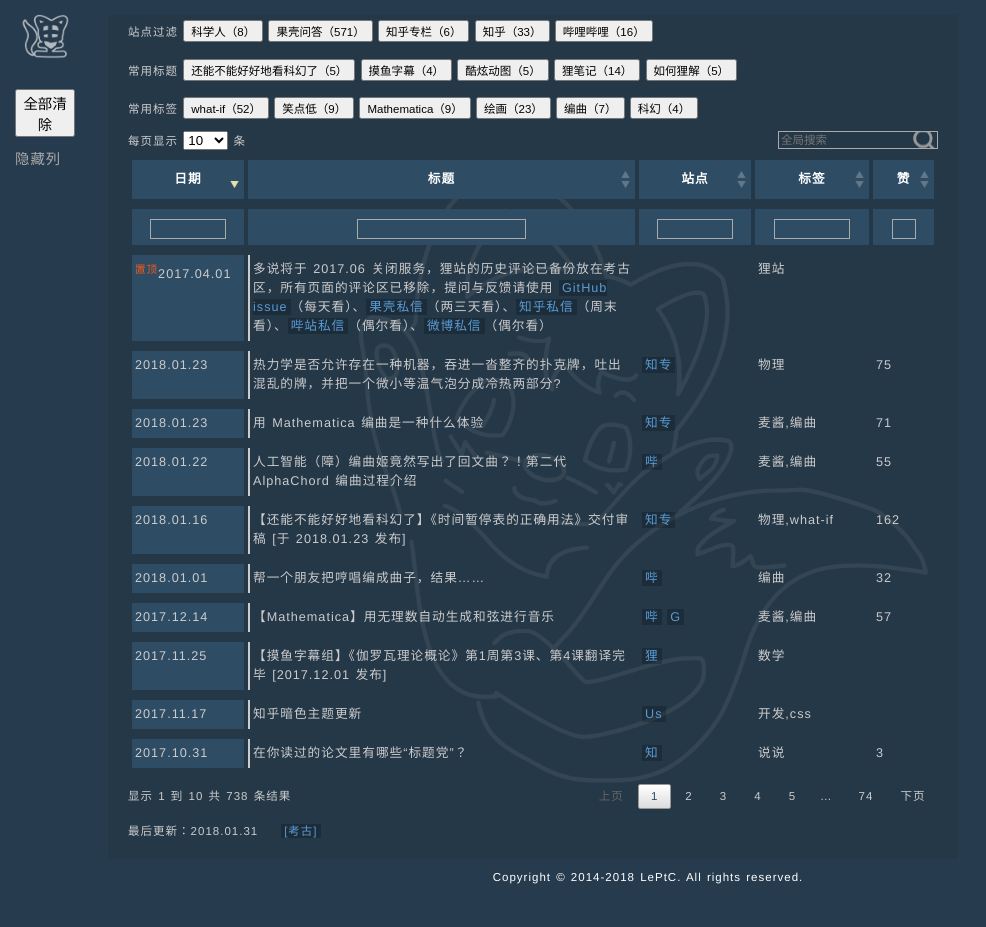
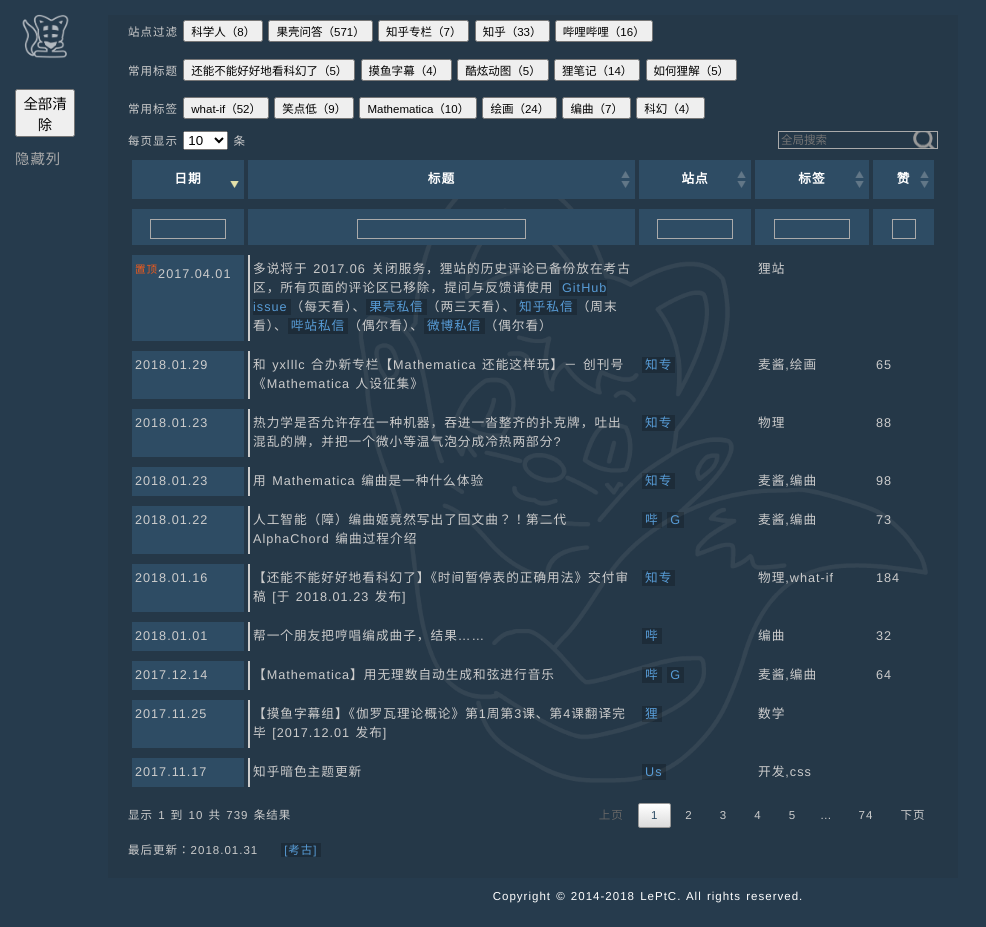
Before and after one commit to LePtC/LePtC.github.io, a Jekyll site: the page built from index.html, in a window 1280 px wide and 927 px high. Shown: the whole window, without its empty margins (0-986 px from the left). Built offline with Jekyll 4.4.1, drawn with Linux system fonts in a browser that asks for light colours; Markdown is read by kramdown in place of the engine named in the settings; comment, search, counter and statistics services are not loaded.

Commit message:
update index

```diff
--- a/index.html
+++ b/index.html
@@ -147,7 +147,7 @@
 <p>站点过滤
 <button type="button" onclick="inject('标签','科学人')">科学人（8）</button>
 <button type="button" onclick="inject('站点','壳问')">果壳问答（571）</button>
-<button type="button" onclick="inject('站点','知专')">知乎专栏（6）</button>
+<button type="button" onclick="inject('站点','知专')">知乎专栏（7）</button>
 <button type="button" onclick="inject('站点','知')">知乎（33）</button>
 <button type="button" onclick="inject('站点','哔')">哔哩哔哩（16）</button>
 </p>
@@ -163,8 +163,8 @@
 <p>常用标签
 <button type="button" onclick="inject('标签','what-if')">what-if（52）</button>
 <button type="button" onclick="inject('标签','笑点')">笑点低（9）</button>
-<button type="button" onclick="inject('标签','麦酱')">Mathematica（9）</button>
-<button type="button" onclick="inject('标签','绘画')">绘画（23）</button>
+<button type="button" onclick="inject('标签','麦酱')">Mathematica（10）</button>
+<button type="button" onclick="inject('标签','绘画')">绘画（24）</button>
 <button type="button" onclick="inject('标签','编曲')">编曲（7）</button>
 <button type="button" onclick="inject('标签','科幻')">科幻（4）</button>
 </p>
@@ -215,25 +215,31 @@
     <a href="http://weibo.com/ttarticle/p/show?id=2309404082667938281154">微</a></td>
 <td>科学人,物理</td><td></td></tr> -->
 
+<tr><td>2018.01.29</td>
+  <td>和 yxlllc 合办新专栏【Mathematica 还能这样玩】－ 创刊号《Mathematica 人设征集》</td>
+<td><a href="https://zhuanlan.zhihu.com/p/33372959">知专</a></td>
+<td>麦酱,绘画</td><td>65</td></tr>
+
 <tr><td>2018.01.23</td>
   <td>热力学是否允许存在一种机器，吞进一沓整齐的扑克牌，吐出混乱的牌，并把一个微小等温气泡分成冷热两部分?</td>
 <td><a href="https://www.zhihu.com/question/265666797/answer/302456365">知专</a></td>
-<td>物理</td><td>75</td></tr>
+<td>物理</td><td>88</td></tr>
 
 <tr><td>2018.01.23</td>
   <td>用 Mathematica 编曲是一种什么体验</td>
 <td><a href="https://zhuanlan.zhihu.com/p/33223047">知专</a></td>
-<td>麦酱,编曲</td><td>71</td></tr>
+<td>麦酱,编曲</td><td>98</td></tr>
 
 <tr><td>2018.01.22</td>
   <td>人工智能（障）编曲姬竟然写出了回文曲？！第二代 AlphaChord 编曲过程介绍</td>
-<td><a href="http://www.bilibili.com/video/av18623766/">哔</a></td>
-<td>麦酱,编曲</td><td>55</td></tr>
+<td><a href="http://www.bilibili.com/video/av18623766/">哔</a>
+<a href="https://github.com/LePtC/AlphaChord">G</a></td></td>
+<td>麦酱,编曲</td><td>73</td></tr>
 
 <tr><td>2018.01.16</td>
   <td>【还能不能好好地看科幻了】《时间暂停表的正确用法》交付审稿 [于 2018.01.23 发布]</td>
 <td><a href="https://zhuanlan.zhihu.com/p/33006257">知专</a></td>
-<td>物理,what-if</td><td>162</td></tr>
+<td>物理,what-if</td><td>184</td></tr>
 
 <tr><td>2018.01.01</td>
   <td>帮一个朋友把哼唱编成曲子，结果……</td>
@@ -244,7 +250,7 @@
   <td>【Mathematica】用无理数自动生成和弦进行音乐</td>
 <td><a href="http://www.bilibili.com/video/av17271600">哔</a>
 <a href="https://github.com/LePtC/AlphaChord">G</a></td>
-<td>麦酱,编曲</td><td>57</td></tr>
+<td>麦酱,编曲</td><td>64</td></tr>
 
 <tr><td>2017.11.25</td>
   <td>【摸鱼字幕组】《伽罗瓦理论概论》第1周第3课、第4课翻译完毕 [2017.12.01 发布]</td>
```
